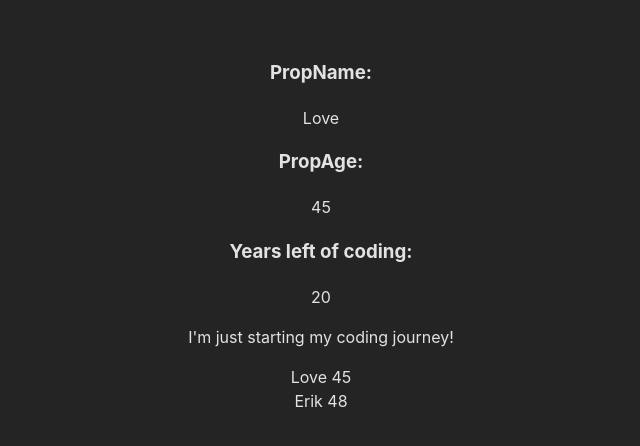
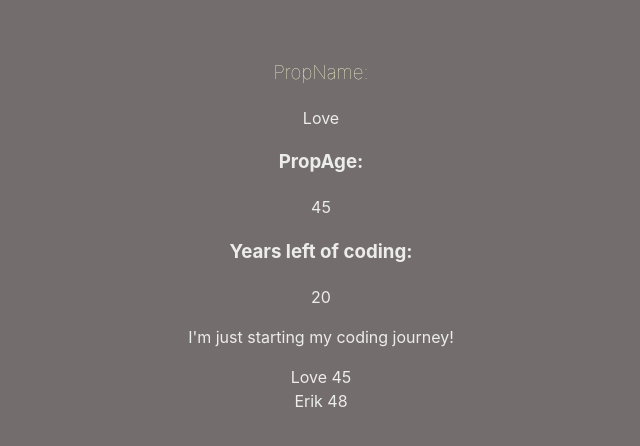
Before and after one commit to DefyCab/genericComponentsTS, a React (Vite) app: page / in a window 1280 px wide. Shown: the top 446 px of the page, without its empty margins (319-959 px from the left). Built offline with nearby package versions, Linux system fonts and the light colour scheme.

Commit message:
passing style as React.CSSproperty type

```diff
--- a/src/App.tsx
+++ b/src/App.tsx
@@ -5,7 +5,14 @@ import "./App.css"
 export default function App() {
   return (
     <>
-      <Child name="Love" age={45}>
+      <Child
+        style={{
+          fontWeight: "lighter",
+          color: "lightgoldenrodyellow",
+        }}
+        name="Love"
+        age={45}
+      >
         I'm just starting my coding journey!
       </Child>
       <List
--- a/src/components/Chilld.tsx
+++ b/src/components/Chilld.tsx
@@ -1,15 +1,16 @@
-import { ReactNode } from "react"
+import React, { ReactNode } from "react"
 
 type ChildProps = {
   name: string
   age: number
   children?: ReactNode
+  style?: React.CSSProperties
 }
 
-export function Child({ name, age, children }: ChildProps) {
+export function Child({ name, age, children, style }: ChildProps) {
   return (
     <div>
-      <h3> PropName: </h3> {name}
+      <h3 style={style}> PropName: </h3> {name}
       <h3> PropAge: </h3> {age}
       <h3> Years left of coding: </h3> {65 - age}
       <p>{children}</p>
--- a/src/components/List.tsx
+++ b/src/components/List.tsx
@@ -1,5 +1,5 @@
 import { Fragment } from "react/jsx-runtime"
-import { ReactNode } from "react"
+import React, { ReactNode } from "react"
 
 type ListProps<T> = {
   data: T[]
@@ -7,8 +7,8 @@ type ListProps<T> = {
   getRow: (item: T) => ReactNode
 }
 
-export function List<K>({ data, getKey, getRow }: ListProps<K>) {
+export function List<K>({ data, getKey, getRow}: ListProps<K>) {
   return data.map((item) => (
-    <Fragment key={getKey(item)}>{getRow(item)}</Fragment>
+    <Fragment key={getKey(item)} >{getRow(item)}</Fragment>
   ))
 }
--- a/src/index.css
+++ b/src/index.css
@@ -5,7 +5,7 @@
 
   color-scheme: light dark;
   color: rgba(255, 255, 255, 0.87);
-  background-color: #242424;
+  background-color: #736d6d;
 
   font-synthesis: none;
   text-rendering: optimizeLegibility;
```
